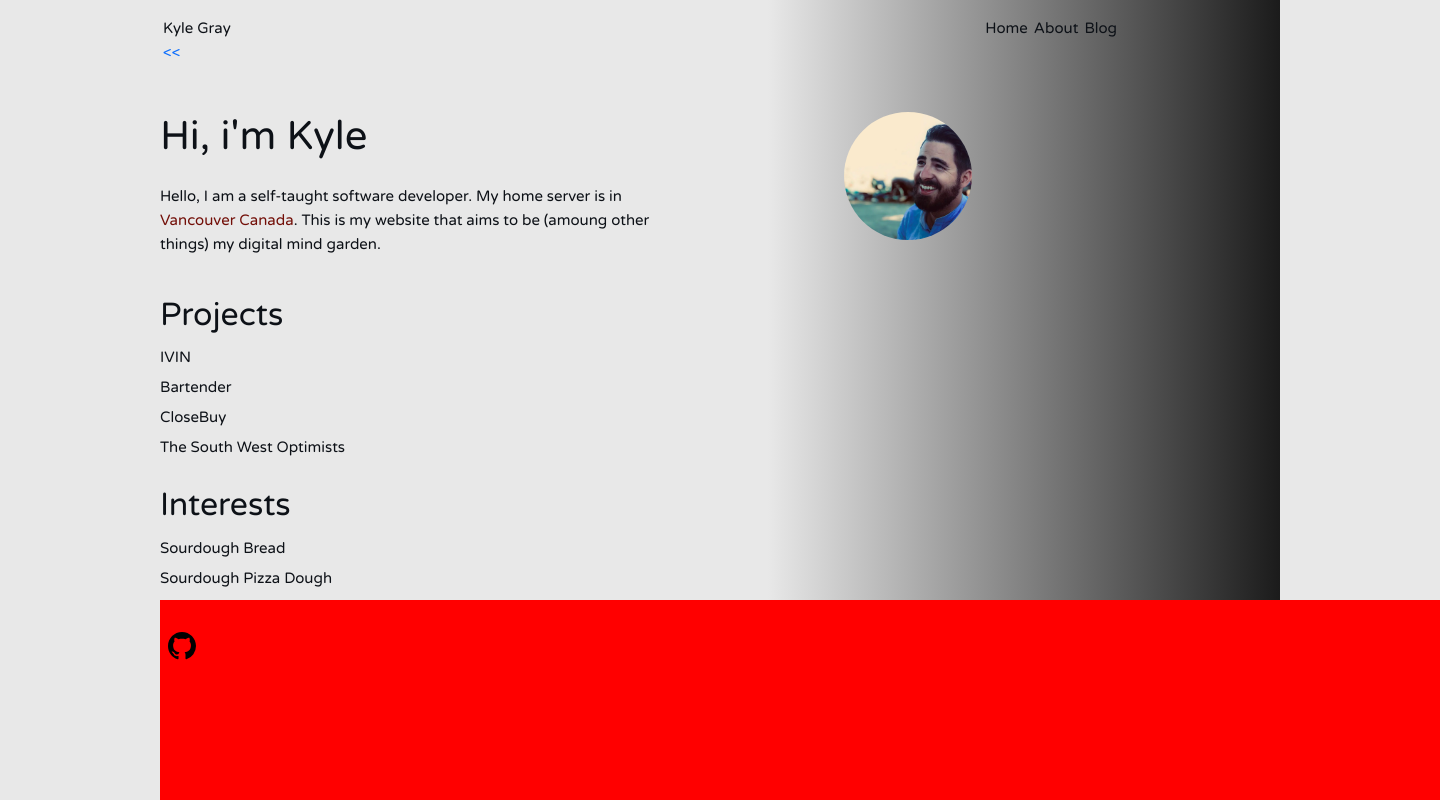
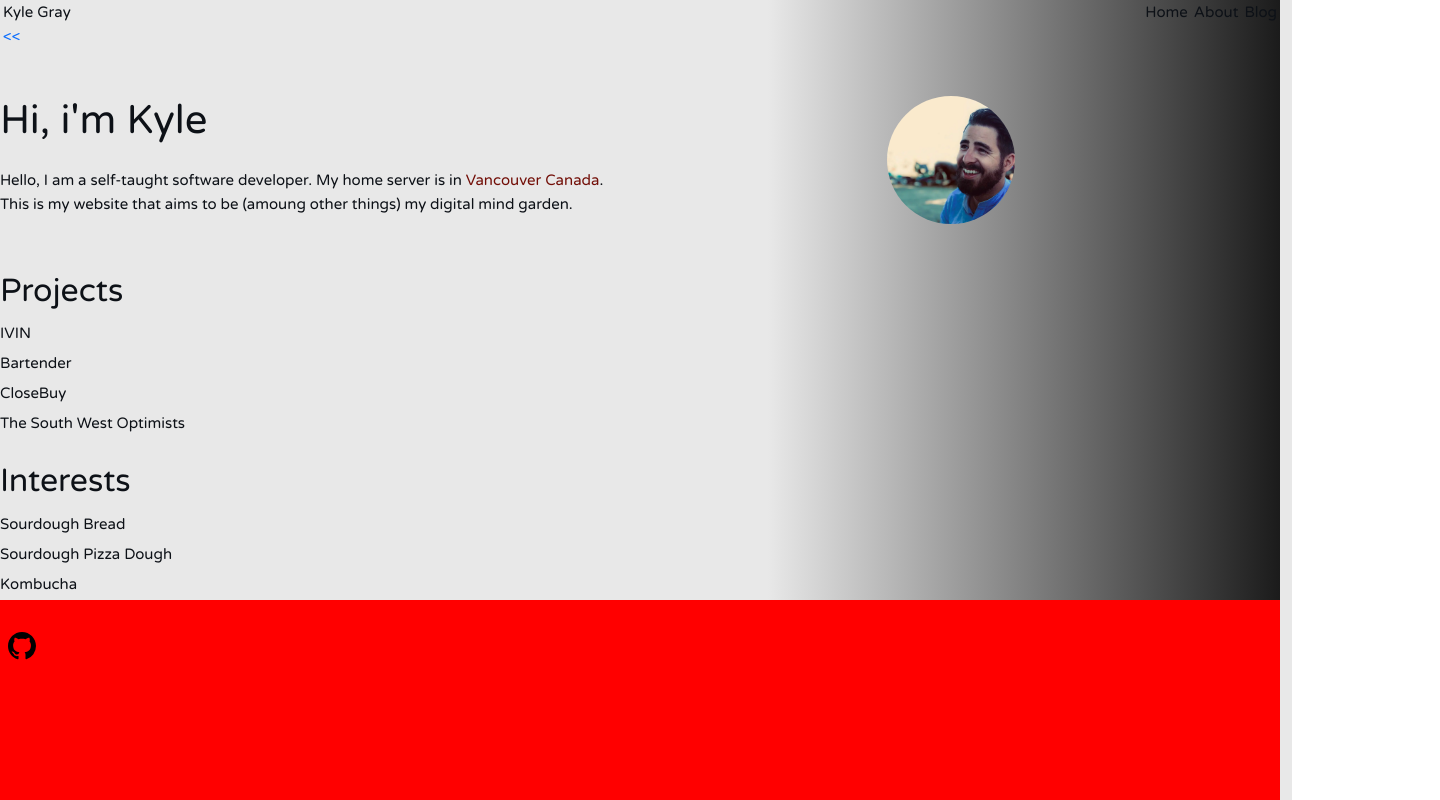
Before and after one commit to kgrayallday/kylegray.ca, a Vue app: page / in a window 1280 px wide. Shown: the whole page, 1440 px wide, since content can reach past the window. Built offline with nearby package versions, Linux system fonts and the light colour scheme.

Commit message:
style updates

```diff
--- a/src/assets/main.css
+++ b/src/assets/main.css
@@ -45,9 +45,10 @@ button, a {
 
 #app {
   margin: 0 auto;
-  padding: 1rem;
   font-weight: normal;
-  max-width:992px;
+  display: flex;
+  flex-direction: column;
+  height: 100vh;
 }
 
 h1, h2, h3, h4, h5, p {
```
